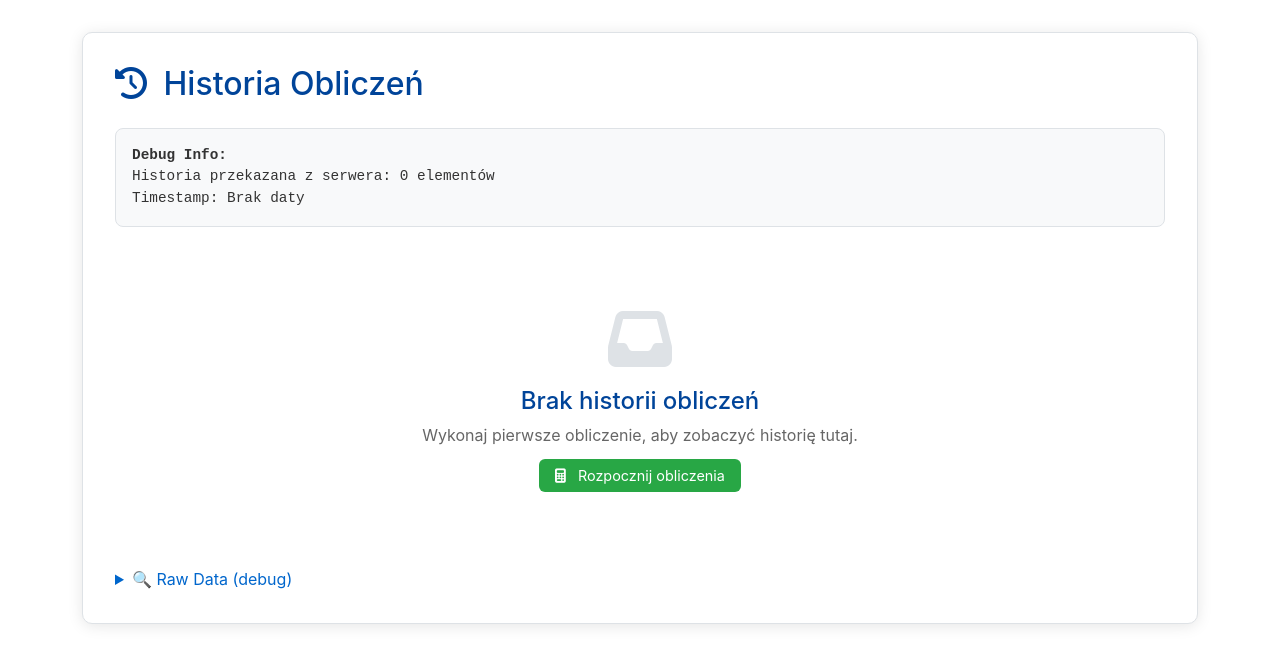
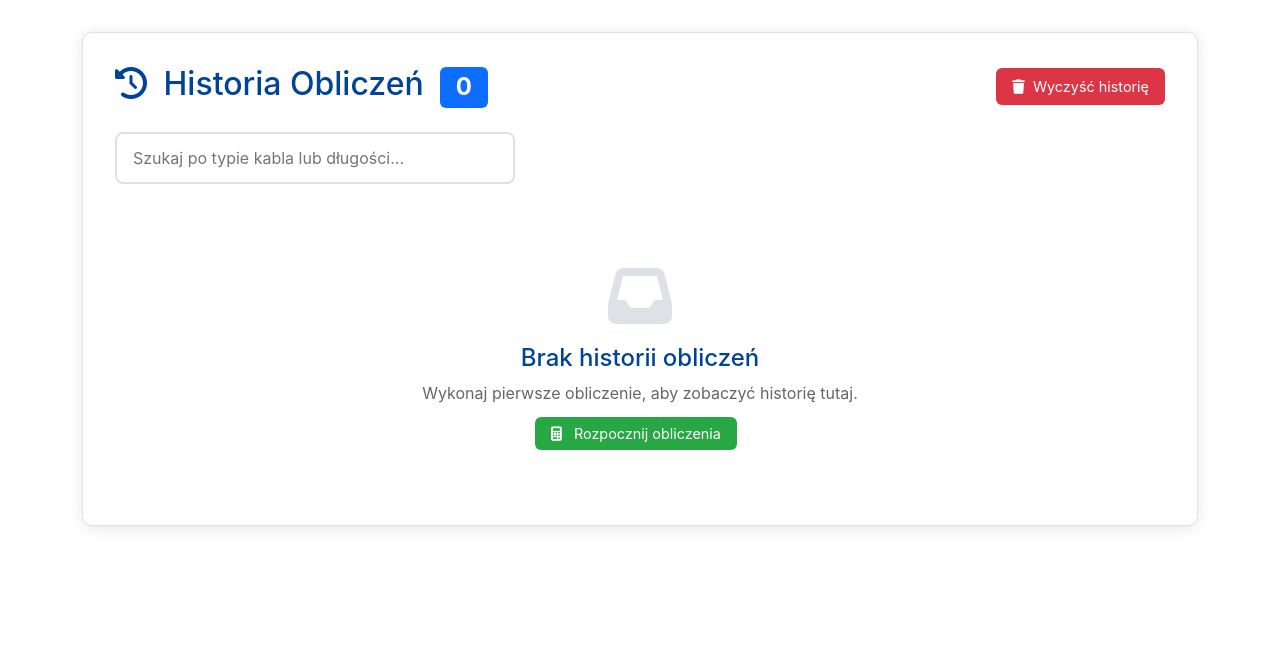
Before and after one commit to ArturBortniczuk/Bebny, a Flask app: page /history in a window 1280 px wide. Shown: the part 135-800 px from the top of the page. Run offline with Flask 3, Linux system fonts and the light colour scheme; some libraries are stand-ins or nearby versions.

Commit message:
Update history.html

```diff
--- a/templates/history.html
+++ b/templates/history.html
@@ -57,6 +57,12 @@
             border-radius: 8px;
             padding: 1.5rem;
             margin-bottom: 1.5rem;
+            transition: all 0.3s;
+        }
+
+        .history-item:hover {
+            box-shadow: 0 3px 15px rgba(0,102,204,0.15);
+            border-color: #0066cc;
         }
 
         .cable-name {
@@ -106,11 +112,26 @@
             border-radius: 6px;
             text-decoration: none;
             font-size: 0.9rem;
+            margin-right: 0.5rem;
         }
 
         .btn-repeat:hover {
             background: #218838;
             color: white;
+        }
+
+        .btn-delete {
+            background: #dc3545;
+            border: none;
+            color: white;
+            padding: 0.5rem 1rem;
+            border-radius: 6px;
+            font-size: 0.9rem;
+            cursor: pointer;
+        }
+
+        .btn-delete:hover {
+            background: #c82333;
         }
 
         .empty-state {
@@ -119,14 +140,43 @@
             color: #666;
         }
 
-        .debug-info {
-            background: #f8f9fa;
-            border: 1px solid #dee2e6;
+        .search-input {
+            border: 2px solid #dee2e6;
             border-radius: 8px;
-            padding: 1rem;
-            margin-bottom: 2rem;
-            font-family: 'Courier New', monospace;
+            padding: 0.75rem 1rem;
+            font-size: 1rem;
+            width: 100%;
+            max-width: 400px;
+            margin-bottom: 1rem;
+        }
+
+        .search-input:focus {
+            border-color: #0066cc;
+            outline: none;
+        }
+
+        .clear-all-btn {
+            background: #dc3545;
+            border: none;
+            color: white;
+            padding: 0.5rem 1rem;
+            border-radius: 6px;
             font-size: 0.9rem;
+            cursor: pointer;
+        }
+
+        .clear-all-btn:hover {
+            background: #c82333;
+        }
+
+        @media (max-width: 768px) {
+            .history-card {
+                padding: 1.5rem;
+            }
+
+            .result-grid {
+                grid-template-columns: repeat(2, 1fr);
+            }
         }
     </style>
 </head>
@@ -152,70 +202,49 @@
     <!-- Main Content -->
     <div class="container">
         <div class="history-card">
-            <h2 style="color: #004499; margin-bottom: 1.5rem;">
+            <div class="d-flex justify-content-between align-items-center mb-4">
+                <h2 style="color: #004499; margin: 0;">
                     <i class="fas fa-history me-2"></i>
                     Historia Obliczeń
+                    <span id="historyCount" class="badge bg-primary ms-2">0</span>
                 </h2>
-
-            <!-- Debug Info -->
-            <div class="debug-info">
-                <strong>Debug Info:</strong><br>
-                Historia przekazana z serwera: {{ history|length if history else 0 }} elementów<br>
-                {% if history %}
-                Pierwszy element: {{ history[0].nazwa_kabla if history[0].nazwa_kabla else 'Brak nazwy' }}<br>
-                {% endif %}
-                Timestamp: {{ moment().format('YYYY-MM-DD HH:mm:ss') if moment else 'Brak daty' }}
+                <button class="clear-all-btn" onclick="clearAllHistory()">
+                    <i class="fas fa-trash me-1"></i>
+                    Wyczyść historię
+                </button>
             </div>
 
-            <!-- History Items -->
-            {% if history %}
-                {% for item in history|reverse %}
-                <div class="history-item">
-                    <div class="cable-name">
-                        <i class="fas fa-plug me-2"></i>
-                        {{ item.nazwa_kabla or 'Nieznany kabel' }}
+            <!-- Search -->
+            <div class="mb-3">
+                <input type="text"
+                       class="search-input"
+                       id="searchInput"
+                       placeholder="Szukaj po typie kabla lub długości..."
+                       onkeyup="filterHistory()">
             </div>
 
-                    <div class="history-date">
-                        <i class="fas fa-calendar me-1"></i>
-                        {% if item.timestamp %}
-                            {{ item.timestamp[:19]|replace('T', ' ') }}
-                        {% else %}
-                            Brak daty
-                        {% endif %}
+            <!-- History Container -->
+            <div id="historyContainer">
+                <div class="empty-state">
+                    <i class="fas fa-inbox" style="font-size: 4rem; color: #dee2e6; margin-bottom: 1rem;"></i>
+                    <h4 style="color: #004499;">Ładowanie historii...</h4>
+                </div>
+            </div>
+        </div>
     </div>
 
-                    <div class="result-grid">
-                        <div class="result-item">
-                            <div class="result-label">Przekrój</div>
-                            <div class="result-value">{{ item.przekroj or 'N/A' }}</div>
-                        </div>
+    <script src="https://cdn.jsdelivr.net/npm/bootstrap@5.3.0/dist/js/bootstrap.bundle.min.js"></script>
+    <script>
+        // Ładowanie historii z localStorage
+        function loadHistory() {
+            const history = JSON.parse(localStorage.getItem('calculationHistory') || '[]');
+            const container = document.getElementById('historyContainer');
+            const countBadge = document.getElementById('historyCount');
 
-                        <div class="result-item">
-                            <div class="result-label">Długość</div>
-                            <div class="result-value">{{ item.dlugosc or 'N/A' }} m</div>
-                        </div>
+            countBadge.textContent = history.length;
 
-                        {% if item.wynik %}
-                        <div class="result-item">
-                            <div class="result-label">Średnica bębna</div>
-                            <div class="result-value">{{ item.wynik.beben.Średnica or 'N/A' }} cm</div>
-                        </div>
-
-                        <div class="result-item">
-                            <div class="result-label">Łączna masa</div>
-                            <div class="result-value">{{ "%.1f"|format(item.wynik.suma_wag) or 'N/A' }} kg</div>
-                        </div>
-                        {% endif %}
-                    </div>
-
-                    <a href="/" class="btn-repeat">
-                        <i class="fas fa-redo me-1"></i>
-                        Powtórz obliczenie
-                    </a>
-                </div>
-                {% endfor %}
-            {% else %}
+            if (history.length === 0) {
+                container.innerHTML = `
                     <div class="empty-state">
                         <i class="fas fa-inbox" style="font-size: 4rem; color: #dee2e6; margin-bottom: 1rem;"></i>
                         <h4 style="color: #004499;">Brak historii obliczeń</h4>
@@ -225,16 +254,115 @@
                             Rozpocznij obliczenia
                         </a>
                     </div>
-            {% endif %}
+                `;
+                return;
+            }
 
-            <!-- Raw Data Debug (tylko dla testów) -->
-            <details style="margin-top: 2rem;">
-                <summary style="cursor: pointer; color: #0066cc;">🔍 Raw Data (debug)</summary>
-                <pre style="background: #f8f9fa; padding: 1rem; border-radius: 4px; font-size: 0.8rem; overflow-x: auto;">{{ history|tojson(indent=2) if history else 'Brak danych' }}</pre>
-            </details>
+            // Sortuj od najnowszych
+            history.sort((a, b) => new Date(b.timestamp) - new Date(a.timestamp));
+
+            let html = '';
+            history.forEach((item, index) => {
+                const date = new Date(item.timestamp);
+                const formattedDate = date.toLocaleString('pl-PL');
+
+                html += `
+                    <div class="history-item" data-cable="${item.nazwa_kabla}" data-length="${item.dlugosc}">
+                        <div class="cable-name">
+                            <i class="fas fa-plug me-2"></i>
+                            ${item.nazwa_kabla}
+                        </div>
+
+                        <div class="history-date">
+                            <i class="fas fa-calendar me-1"></i>
+                            ${formattedDate}
+                        </div>
+
+                        <div class="result-grid">
+                            <div class="result-item">
+                                <div class="result-label">Przekrój</div>
+                                <div class="result-value">${item.przekroj}</div>
+                            </div>
+
+                            <div class="result-item">
+                                <div class="result-label">Długość</div>
+                                <div class="result-value">${item.dlugosc} m</div>
+                            </div>
+
+                            <div class="result-item">
+                                <div class="result-label">Średnica bębna</div>
+                                <div class="result-value">${item.wynik.beben.Średnica} cm</div>
+                            </div>
+
+                            <div class="result-item">
+                                <div class="result-label">Łączna masa</div>
+                                <div class="result-value">${item.wynik.suma_wag.toFixed(1)} kg</div>
                             </div>
                         </div>
 
-    <script src="https://cdn.jsdelivr.net/npm/bootstrap@5.3.0/dist/js/bootstrap.bundle.min.js"></script>
+                        <div>
+                            <a href="/" class="btn-repeat" onclick="repeatCalculation('${item.nazwa_kabla}', '${item.przekroj}', ${item.dlugosc})">
+                                <i class="fas fa-redo me-1"></i>
+                                Powtórz
+                            </a>
+                            <button class="btn-delete" onclick="deleteHistoryItem(${index})">
+                                <i class="fas fa-trash me-1"></i>
+                                Usuń
+                            </button>
+                        </div>
+                    </div>
+                `;
+            });
+
+            container.innerHTML = html;
+        }
+
+        // Filtrowanie historii
+        function filterHistory() {
+            const searchTerm = document.getElementById('searchInput').value.toLowerCase();
+            const items = document.querySelectorAll('.history-item');
+
+            items.forEach(item => {
+                const cable = item.dataset.cable.toLowerCase();
+                const length = item.dataset.length;
+                const isVisible = cable.includes(searchTerm) || length.includes(searchTerm);
+
+                item.style.display = isVisible ? 'block' : 'none';
+            });
+        }
+
+        // Powtórz obliczenie
+        function repeatCalculation(nazwa, przekroj, dlugosc) {
+            const params = new URLSearchParams({
+                nazwa_kabla: nazwa,
+                liczba_przekroj: przekroj,
+                dlugosc_kabla: dlugosc
+            });
+
+            window.location.href = '/?' + params.toString();
+        }
+
+        // Usuń element z historii
+        function deleteHistoryItem(index) {
+            if (confirm('Czy na pewno chcesz usunąć ten element z historii?')) {
+                let history = JSON.parse(localStorage.getItem('calculationHistory') || '[]');
+                history.sort((a, b) => new Date(b.timestamp) - new Date(a.timestamp));
+                history.splice(index, 1);
+                localStorage.setItem('calculationHistory', JSON.stringify(history));
+                loadHistory();
+            }
+        }
+
+        // Wyczyść całą historię
+        function clearAllHistory() {
+            if (confirm('Czy na pewno chcesz wyczyścić całą historię obliczeń?')) {
+                localStorage.removeItem('calculationHistory');
+                loadHistory();
+            }
+        }
+
+        // Załaduj historię przy starcie
+        document.addEventListener('DOMContentLoaded', loadHistory);
+    </script>
 </body>
 </html>
```
Lines whose indentation alone changed are shown as unchanged.
